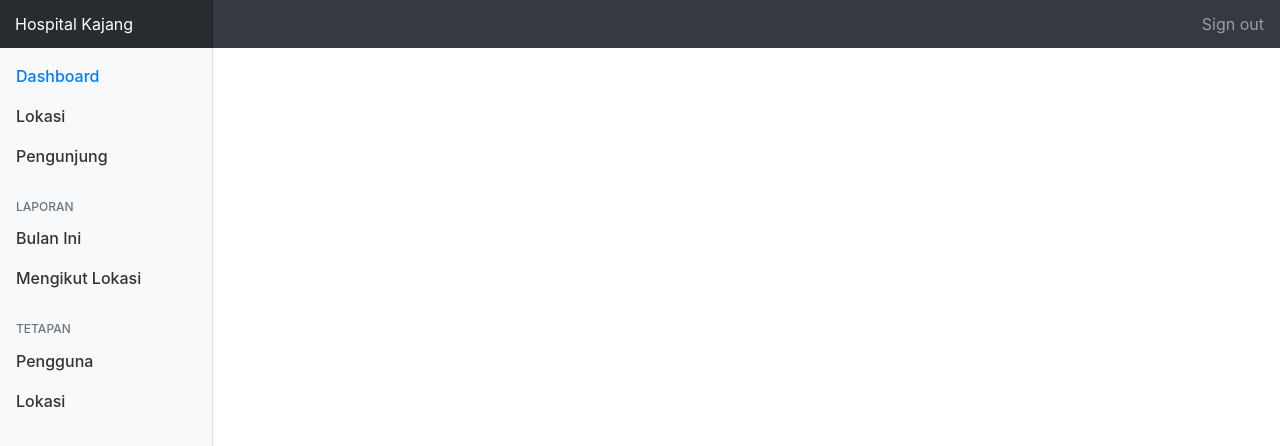
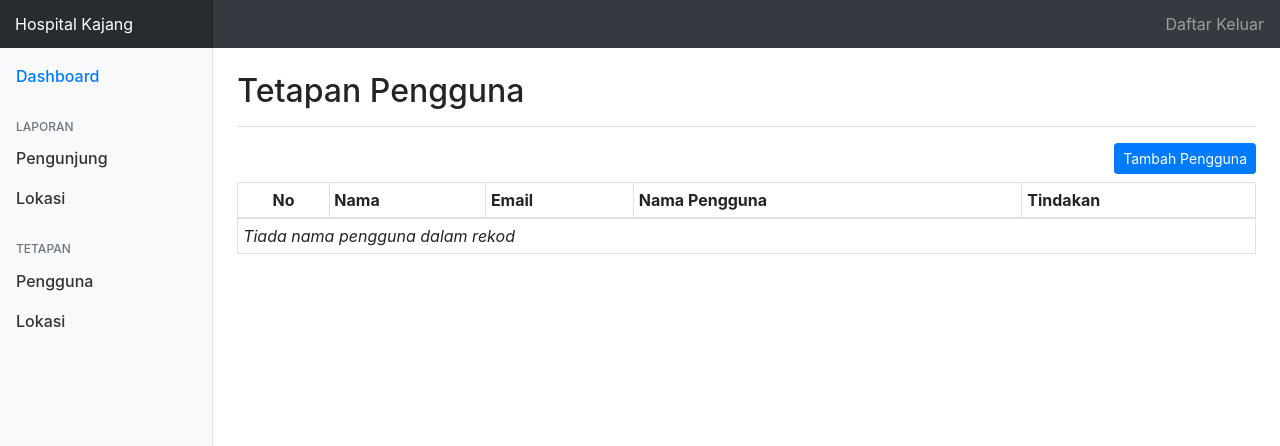
Before and after one commit to onewoorks/lawat-admin, a React (Create React App) app: page /tetapan/pengguna in a window 1280 px wide. Shown: the top 446 px of the page. Built offline with nearby package versions, Linux system fonts and the light colour scheme.

Commit message:
routing control

```diff
--- a/src/components/PageHeader.jsx
+++ b/src/components/PageHeader.jsx
@@ -7,7 +7,7 @@ const PageHeader = (props) => {
             <div className="navbar-brand col-sm-3 col-md-2 mr-0">Hospital Kajang</div>
             <ul className="navbar-nav px-3">
                 <li className="nav-item text-nowrap">
-                <div className="nav-link">Sign out</div>
+                <div className="nav-link">Daftar Keluar</div>
                 </li>
             </ul>
         </nav>
--- a/src/components/attendance.jsx
+++ b/src/components/attendance.jsx
@@ -8,9 +8,10 @@ const Attendance = (props) => {
     const [theDate, setTheDate] = React.useState([])
     const [pickDate, setPickDate] = React.useState(moment().format('DD/MM/YYYY'))
 
+
     React.useEffect(()=>{
         axios.post(
-            `${process.env.REACT_APP_API}/attendance/date-group`,
+            `${process.env.REACT_APP_API}/attendance/date-group/semua`,
             {
                 uuid: window.location.pathname.replace('/', '')
             }
@@ -34,6 +35,7 @@ const Attendance = (props) => {
     }
     return (
         <div>
+            <div className="tabscroll">
             <ul className="nav nav-tabs mb-3">
                 <li className="nav-item">
                     <div
@@ -44,6 +46,8 @@ const Attendance = (props) => {
             </ul>
 
             <TableAttendance pickedDate={pickDate} uuid={props.uuid} />
+            </div>
+
         </div>
     )
 }
--- /dev/null
+++ b/src/components/laporan/lokasi.jsx
@@ -0,0 +1,55 @@
+import React from 'react'
+import axios from 'axios'
+
+const LaporanLokasi = (props) => {
+    const [lokasi, setLokasi] = React.useState([])
+
+    React.useEffect(()=>{
+        axios.get(
+            `${process.env.REACT_APP_API}/lokasi/statistik-hadir`
+        ).then(response=> {
+            setLokasi(response.data)
+        })
+    },[])
+
+    const DataLokasi = () => {
+        let table_data = lokasi.map((x,key)=>{
+            console.log(x)
+                return (
+                    <tr key={key}>
+                        <td className="text-center">{key+1}</td>
+                        <td>{x.lokasi}</td>
+                        <td>{x.bangunan}</td>
+                        <td className="text-center"></td>
+                        <td className="text-center">{x.hadir_minggu_ini}</td>
+                        <td className="text-center">{x.hadir_bulan_ini}</td>
+                        <td className="text-center"></td>
+                    </tr>
+                )
+            })
+        return table_data
+    }
+
+    return (
+        <div>
+            <table className="table table-bordered table-sm">
+                <thead>
+                    <tr>
+                        <th className="text-center">No</th>
+                        <th>Lokasi</th>
+                        <th>Bangunan Lokasi</th>
+                        <th className="text-center">Hari Ini</th>
+                        <th className="text-center">Minggu Ini</th>
+                        <th className="text-center">Bulan Ini</th>
+                        <th className="text-center">Keseluruhan</th>
+                    </tr>
+                </thead>
+                <tbody>
+                    <DataLokasi />
+                </tbody>
+            </table>
+        </div>
+    )
+}
+
+export default LaporanLokasi
--- a/src/components/sidemenu.jsx
+++ b/src/components/sidemenu.jsx
@@ -13,22 +13,6 @@ const SideMenu = (props) => {
                         </div>
                     </Link>
                 </li>
-                <li className="nav-item">
-                    <Link to="/">
-                        <div className="nav-link">
-                            <span data-feather="file"></span>
-                            Lokasi
-                        </div>
-                    </Link>
-                </li>
-                <li className="nav-item">
-                    <Link to="/">
-                        <div className="nav-link">
-                            <span data-feather="users"></span>
-                            Pengunjung
-                        </div>
-                    </Link>
-                </li>
             </ul>
 
             <h6 className="sidebar-heading d-flex justify-content-between align-items-center px-3 mt-4 mb-1 text-muted">
@@ -39,18 +23,18 @@ const SideMenu = (props) => {
             </h6>
             <ul className="nav flex-column mb-2">
                 <li className="nav-item">
-                    <Link to="/">
+                    <Link to="/laporan/pengunjung">
                         <div className="nav-link">
                             <span data-feather="file-text"></span>
-                            Bulan Ini
+                            Pengunjung
                         </div>
                     </Link>
                 </li>
                 <li className="nav-item">
-                    <Link to="/">
+                    <Link to="/laporan/lokasi">
                         <div className="nav-link">
                             <span data-feather="file-text"></span>
-                            Mengikut Lokasi
+                            Lokasi
                         </div>
                     </Link>
                 </li>
@@ -64,7 +48,7 @@ const SideMenu = (props) => {
             </h6>
             <ul className="nav flex-column mb-2">
                 <li className="nav-item">
-                    <Link to="/">
+                    <Link to="/tetapan/pengguna">
                         <div className="nav-link">
                             <span data-feather="file-text"></span>
                             Pengguna
--- a/src/components/table_attandance.jsx
+++ b/src/components/table_attandance.jsx
@@ -10,7 +10,7 @@ const TableAttendance = (props) => {
     React.useEffect(() => {
         let premise_uuid = window.location.pathname.replace('/', '')
         axios
-            .post(`${process.env.REACT_APP_API}/attendance/list`, {
+            .post(`${process.env.REACT_APP_API}/attendance/list/semua`, {
                 uuid: premise_uuid,
                 tarikh: formatingDate,
             })
@@ -26,14 +26,14 @@ const TableAttendance = (props) => {
                         {moment(x.datetime).format('DD/MM/YYYY')}
                     </td>
                     <td className="text-center">
-                        {moment(x.datetime).format('h:m A')}
+                        {moment(x.datetime).format('h:mm A')}
                     </td>
                     <td className="text-uppercase">
                         {x.attendee_payloads.nama_penuh}
                     </td>
                     <td>{x.attendee_payloads.no_telefon}</td>
                     <td className="text-center">
-                        {x.attendee_payloads.bacaan_suhu}
+                        {x.nama_cawangan}
                     </td>
                 </tr>
             )
@@ -61,7 +61,7 @@ const TableAttendance = (props) => {
                         <th>Waktu</th>
                         <th>Nama</th>
                         <th>No Telefon</th>
-                        <th>Bacaan Suhu</th>
+                        <th>Lokasi</th>
                     </tr>
                 </thead>
                 <tbody>
--- a/src/pages/protected/Index.jsx
+++ b/src/pages/protected/Index.jsx
@@ -4,6 +4,9 @@ import SideMenu from '../../components/sidemenu.jsx'
 import Dashboard from './Dashboard.jsx'
 import { Switch, Route } from 'react-router-dom'
 
+import PageLaporanPengunjung from './laporan/pengunjung.jsx'
+import PageLaporanLokasi from './laporan/lokasi.jsx'
+import PageTetapanPengguna from './tetapan/pengguna.jsx'
 import PageTetapanLokasi from './tetapan/lokasi.jsx'
 
 // import PageTetapanLokasi from ''
@@ -28,6 +31,9 @@ const Home = () => {
                         <Switch>
                             <Route exact path='/'><Dashboard premise={premise} /></Route>
                             <Route exact path='/tetapan/lokasi' component={PageTetapanLokasi} />
+                            <Route exact path='/laporan/pengunjung' component={PageLaporanPengunjung} />
+                            <Route exact path='/laporan/lokasi' component={PageLaporanLokasi} />
+                            <Route exact path='/tetapan/pengguna' component={PageTetapanPengguna} />
                         </Switch>
                     </div>
                 </div>
--- /dev/null
+++ b/src/pages/protected/laporan/lokasi.jsx
@@ -0,0 +1,21 @@
+import React from 'react'
+
+import LaporanLokasi from '../../../components/laporan/lokasi.jsx'
+
+const PageLaporanLokasi = (props) => {
+    return (
+        <div>
+            <div className="d-flex justify-content-between flex-wrap flex-md-nowrap align-items-center pt-3 pb-2 mb-3 border-bottom">
+                <h1 className="h2">Laporan Lokasi</h1>
+            </div>
+
+            <div className="row">
+                <div className="col-lg-12">
+                    <LaporanLokasi />
+                </div>
+            </div>
+        </div>
+    )
+}
+
+export default PageLaporanLokasi
--- /dev/null
+++ b/src/pages/protected/laporan/pengunjung.jsx
@@ -0,0 +1,21 @@
+import React from 'react'
+
+import Attendance from '../../../components/attendance.jsx'
+
+const PageLaporanPengungunjung = (props) => {
+    return (
+        <div>
+            <div className="d-flex justify-content-between flex-wrap flex-md-nowrap align-items-center pt-3 pb-2 mb-3 border-bottom">
+                <h1 className="h2">Laporan Pengunjung</h1>
+            </div>
+
+            <div className="row">
+                <div className="col-lg-12">
+                    <Attendance />
+                </div>
+            </div>
+        </div>
+    )
+}
+
+export default PageLaporanPengungunjung
--- a/src/pages/protected/tetapan/lokasi.jsx
+++ b/src/pages/protected/tetapan/lokasi.jsx
@@ -8,7 +8,7 @@ const PageTetapanLokasi = (props) => {
     let form_lokasi = []
 
     React.useEffect(() => {
-        axios.get(`${process.env.REACT_APP_API}/lokasi/hkj`).then((response) => {
+        axios.get(`${process.env.REACT_APP_API}/lokasi/cawangan/hkj`).then((response) => {
             setLokasi(response.data)
         })
     }, [])
@@ -113,7 +113,6 @@ const PageTetapanLokasi = (props) => {
     }
 
     const FormDaftar = () => {
-        console.log(ubahLokasi)
         return (
             <div className="card">
                 <div className="card-body">
--- /dev/null
+++ b/src/pages/protected/tetapan/pengguna.jsx
@@ -0,0 +1,102 @@
+import React from 'react'
+
+const PageTetapanPengguna = (props) => {
+    const [daftar, setDaftar] = React.useState(false)
+    const [pengguna, setPengguna ] = React.useState([])
+
+    const batalDaftar = () => {
+        setDaftar(false)
+    }
+
+    const SenaraiPengguna = (props) => {
+        return (
+            <div>
+                <div className="text-right mb-2">
+                    <div className="btn btn-primary btn-sm" onClick={()=> setDaftar(true)}>Tambah Pengguna</div>
+                </div>
+                <table className="table table-bordered table-sm">
+                    <thead>
+                        <tr>
+                            <th className="text-center">No</th>
+                            <th>Nama</th>
+                            <th>Email</th>
+                            <th>Nama Pengguna</th>
+                            <th>Tindakan</th>
+                        </tr>
+                    </thead>
+                    <tbody>
+                        { (pengguna.length === 0) ? (
+                            <tr>
+                                <td colSpan={5}><i>Tiada nama pengguna dalam rekod</i></td>
+                            </tr>
+                        ): (
+                            pengguna.map((x,key)=>{
+                                return (
+                                    <tr key={key}>
+                                        <td>{key+1}</td>
+                                        <td></td>
+                                        <td></td>
+                                        <td></td>
+                                        <td></td>
+                                    </tr>
+                                )
+                            })
+                        )}
+
+                    </tbody>
+                </table>
+            </div>
+        )
+    }
+
+    const DaftarPengguna = () => {
+        return (
+            <div className="card">
+                <div className="card-header">Maklumat Pengguna</div>
+                <div className="card-body">
+                    <form>
+                        <div className="form-group">
+                            <label>Nama Pengguna</label>
+                            <input type="text" className="form-control" />
+                        </div>
+                        <div className="form-group">
+                            <label>Email</label>
+                            <input type="text" className="form-control" />
+                        </div>
+                        <div className="form-group">
+                            <label>Kata Laluan</label>
+                            <input type="text" className="form-control" />
+                        </div>
+                        <div className="form-group">
+                            <label>Kata Laluan Pengesahan</label>
+                            <input type="text" className="form-control" />
+                        </div>
+
+                        <div className="form-group text-right">
+                            <div className="btn-group">
+                                <div className="btn btn-outline-secondary btn-sm" onClick={() => batalDaftar()}>Batal</div>
+                                <div className="btn btn-primary btn-sm">Daftar Pengguna</div>
+                            </div>
+
+                        </div>
+                    </form>
+                </div>
+            </div>
+        )
+    }
+    return (
+        <div>
+            <div className="d-flex justify-content-between flex-wrap flex-md-nowrap align-items-center pt-3 pb-2 mb-3 border-bottom">
+                <h1 className="h2">Tetapan Pengguna</h1>
+            </div>
+
+            <div className="row">
+                <div className="col-lg-12">
+                    { (daftar) ? <DaftarPengguna /> : <SenaraiPengguna />}
+                </div>
+            </div>
+        </div>
+    )
+}
+
+export default PageTetapanPengguna
```
Also changed, not shown: src/index.css (+10 -0 lines), 1 other file (tests, documents, lock files or other folders).
